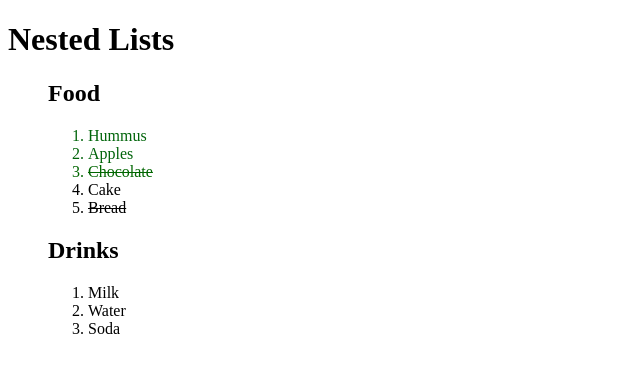
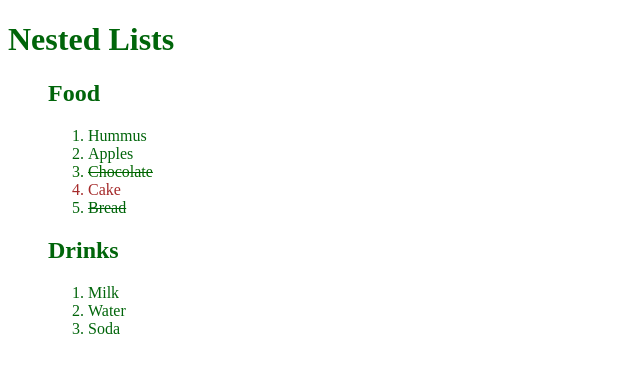
Before and after one commit to andrewmcconville/warmup-6-am, a plain HTML site: page index.html in a window 1280 px wide. Shown: the whole page, without its empty margins (0-640 px from the left). Drawn offline with Linux system fonts and the light colour scheme.

Commit message:
styles text color

```diff
--- a/index.html
+++ b/index.html
@@ -1,5 +1,5 @@
 <!DOCTYPE html>
-<html lang="en">
+<html lang="en" style="color: #00650a;">
     <head>
         <meta charset="UTF-8">
         <meta name="viewport" width="width=device-width, initial-scale=1.0">
@@ -16,7 +16,7 @@
                     <li style="color: #00650a;">Hummus</li>
                     <li style="color: rgb(0, 100, 10);">Apples</li>
                     <li style="color: hsl(120, 100%, 20%); text-decoration: line-through;">Chocolate</li>
-                    <li>Cake</li>
+                    <li style="color:brown">Cake</li>
                     <li style="text-decoration: line-through;">Bread</li>
                 </ol>
             </li>
```
